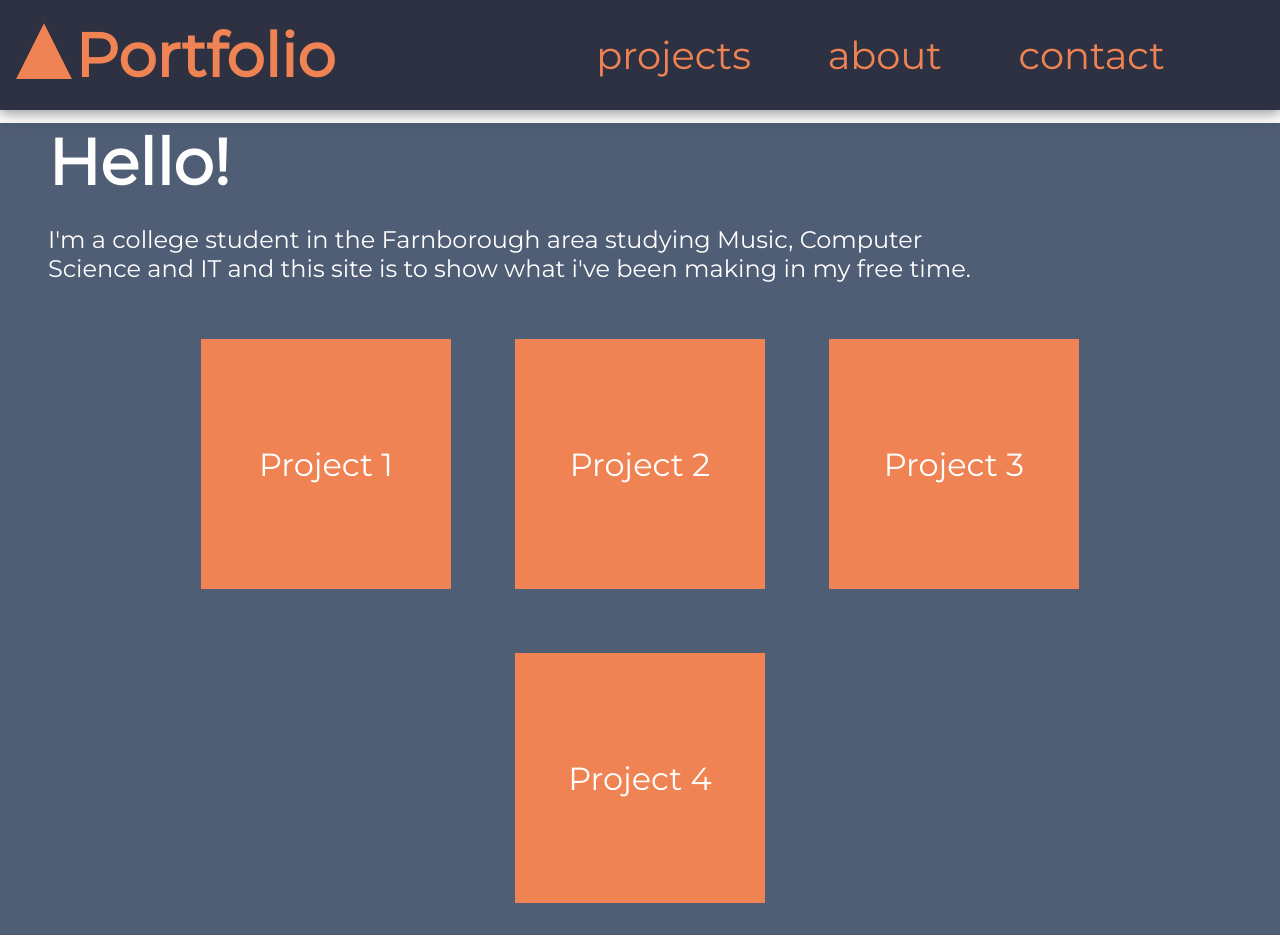
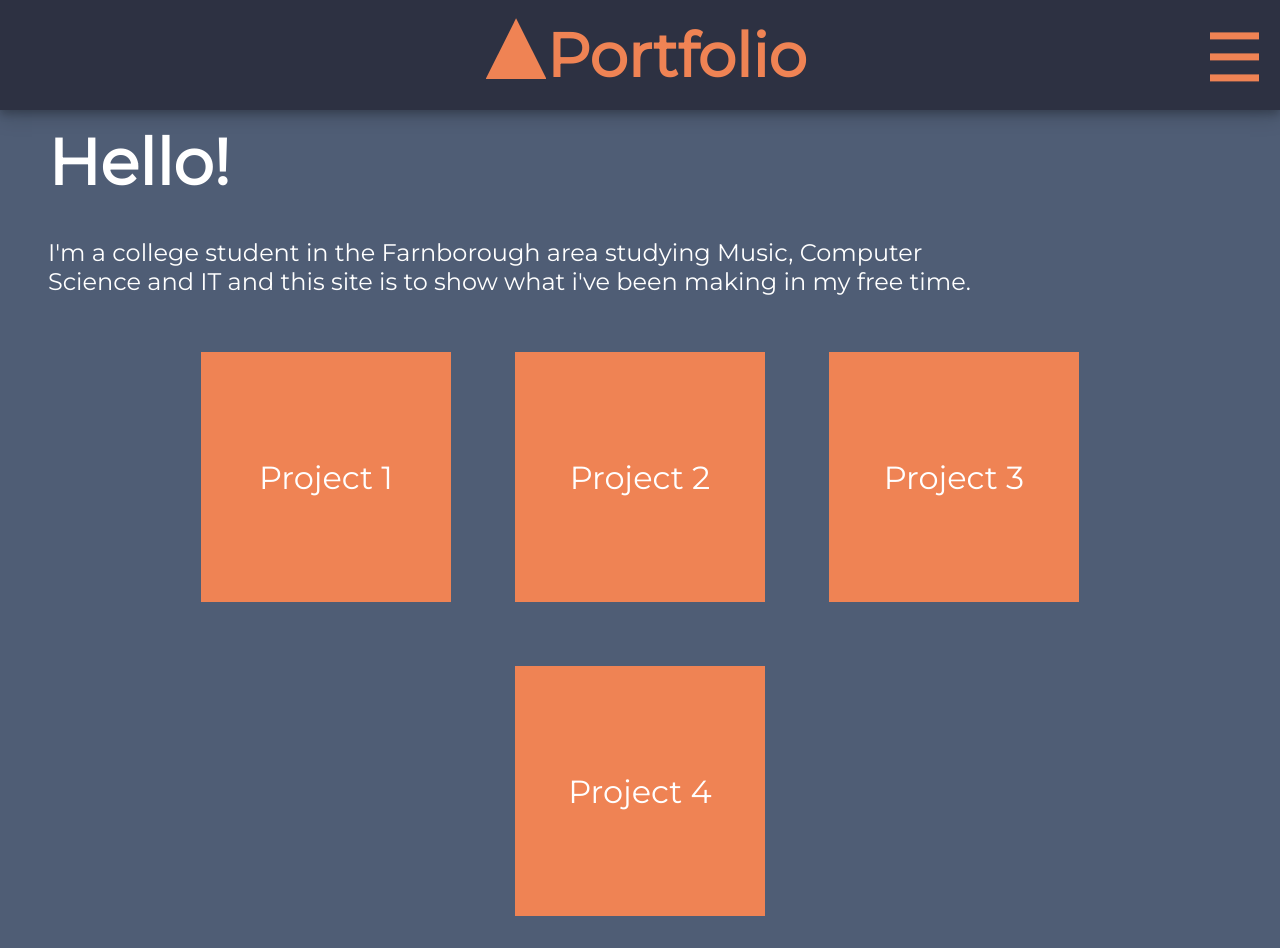
Before and after one commit to Rarthur2005/portfolio, a plain HTML site: page index.html in a window 1280 px wide. Drawn offline with Linux system fonts and the light colour scheme.

Commit message:
Add files via upload

```diff
--- a/index.html
+++ b/index.html
@@ -7,13 +7,18 @@
   <body onLoad="slideIn()">
     <nav>
       <ul>
-        <li> <div id="triangle"></li>
-        <li id="title"><a> Portfolio </a></li>
-        <li class="rightlink" id="projects"><a>projects</a></li>
-        <li class="rightlink"><a> about </a></li>
-        <li class="rightlink" id="contact"> <a>contact </a></li>
+        <li id="title"> <div id="triangle"></div><a> Portfolio </a><svg viewBox="0 0 100 80" id="hamburger" onclick="extendNav()"><rect width="70" height="10"></rect><rect y="30" width="70" height="10"></rect><rect y="60" width="70" height="10"></rect></svg></li>
+        <li class="rightlink" id="projects"> <a> projects</a> </li>
+        <li class="rightlink"> <a> about </a> </li>
+        <li class="rightlink" id="contact"> <a> contact </a></li>
       </ul>
     </nav>
+    <div class="split">
+      <div id="left">
+        <div class="row"> <div><img src="images/left/5.jpg"> </div> <div><img src="images/left/4.jpg"></div><div><img src="images/left/3.jpg"></div> <div><img src="images/left/2.jpg"></div> <div><img src="images/left/1.jpg"></div><div><img src="images/left/0.jpg"></div></div>
+        <div class="row middlerow"> <div><img src="images/left/a.jpg"></div> <div><img src="images/left/c.jpg"></div><div><img src="images/left/b.jpg"></div></div>
+        <div class="row"> <div><img src="images/left/1.jpg"> </div> <div><img src="images/left/0.jpg"></div><div><img src="images/left/5.jpg"></div> <div><img src="images/left/3.jpg"></div> <div><img src="images/left/4.jpg"></div><div><img src="images/left/2.jpg"></div></div>
+      </div>
       <div class="right">
         <h2> Hello!</h2>
         <p> I'm a college student in the Farnborough area studying Music, Computer Science and IT and this site is to show what i've been making in my free time. </p>
@@ -26,10 +31,6 @@
         </div>
       </div>
       </div>
-    <div id="left">
-      <div class="row"> <div><img src="images/left/5.jpg"> </div> <div><img src="images/left/4.jpg"></div><div><img src="images/left/3.jpg"></div> <div><img src="images/left/2.jpg"></div> <div><img src="images/left/1.jpg"></div><div><img src="images/left/0.jpg"></div></div>
-      <div class="row middlerow"> <div><img src="images/left/a.jpg"></div> <div><img src="images/left/c.jpg"></div><div><img src="images/left/b.jpg"></div></div>
-      <div class="row"> <div><img src="images/left/1.jpg"> </div> <div><img src="images/left/0.jpg"></div><div><img src="images/left/5.jpg"></div> <div><img src="images/left/3.jpg"></div> <div><img src="images/left/4.jpg"></div><div><img src="images/left/2.jpg"></div></div>
   </div>
   </body>
   <script src="script.js"></script>
--- a/script.js
+++ b/script.js
@@ -6,3 +6,15 @@ function slideIn(){
     }
   }
 }
+var extended = false;
+function extendNav(){
+  var items = document.getElementsByClassName("rightlink");
+  for(var i = 0; i < items.length; i++){
+    if(extended){
+      items[i].style.display ="none";
+    }else{
+      items[i].style.display = "block";
+    }
+  }
+  extended = !extended;
+}
--- a/styles.css
+++ b/styles.css
@@ -13,15 +13,16 @@ body,html{
 nav{
   background: #2D3142;
   box-shadow: 0 4px 8px 0 rgba(0, 0, 0, 0.2), 0 6px 20px 0 rgba(0, 0, 0, 0.19);
-  z-index: 10;
-  position: relative;
-
+  z-index: 1;
+  position: sticky;
 }
 ul{
   list-style: none;
   margin: 0;
   padding: 0;
   display: flex;
+  flex-direction: column;
+  flex-wrap: wrap;
   align-items: center;
   width: 100vw;
 
@@ -30,29 +31,33 @@ li{
   color: #EF8354;
 }
 #triangle{
-  width: 3.5em;
-  margin-left: 1em;
-  height: 3.5em;
-  margin-bottom: 0.5em;
+  margin-left: .2em;
+  height: 3.8rem;
+  width: 3.8rem;
   background: #EF8354;
   clip-path: polygon(50% 0%, 0% 100%, 100% 100%);
 }
 #title{
   font-weight: bold;
   font-size: 3.8rem;
+  display: flex;
+  justify-content: center;
   margin: 0.3em .05em;
 }
-
-#contact{
-  margin-right: 3em;
-}
-#projects{
-  margin-left: auto;
+#hamburger{
+  position: absolute;
+  right: 0;
+  top: 1.9rem;
+  width: 70px;
+  height: 3.8rem;
+  fill: #EF8354;
 }
 .rightlink{
   font-size: 2.4rem;
-  margin: 0 1em;
+  margin: 1rem 1em;
   position: relative;
+  transition: all 0.3s ease-in-out;
+  display: none;
 }
 .rightlink::before{
   position: absolute;
@@ -82,11 +87,14 @@ li{
   color: white;
   padding: 0 3em;
 }
-
+.split{
+  min-height: 60vh;
+}
 .right h2{
   font-size: 4em;
   font-weight: bold;
-  margin: .2em 0;
+  padding: .2em 0;
+  margin: 0;
 }
 .right p{
   width: 80%;
@@ -144,18 +152,37 @@ li{
 .itemDiv:hover::after{
   transform: translateY(0);
 }
+
 @media screen and (min-width: 1300px) {
   .right{
-    position: absolute;
     width: 50vw;
-    right: 0;
   }
+
   #left{
     display: block;
     width: 50vw;
-    position: absolute;
+  }
+  .split{
+    display: flex;
+  }
+  ul{
+    flex-direction: row;
+  }
+  #projects{
+    margin-left: auto;
+  }
+  #contact{
+    margin-right: 3em;
+  }
+  .rightlink{
+    display: block;
+    margin: 0 1em;
+  }
+  #hamburger{
+    display: none;
   }
 }
+
 .row{
   position: relative;
   transform: rotate(15deg) translateX(-100%);
@@ -168,7 +195,9 @@ li{
   align-items: center;
   justify-content: space-between;
   transition: all 0.5s ease-in-out;
+
 }
+
 .row:first-of-type{
   margin-top: 5em;
 }
```
Lines whose indentation alone changed are shown as unchanged.
